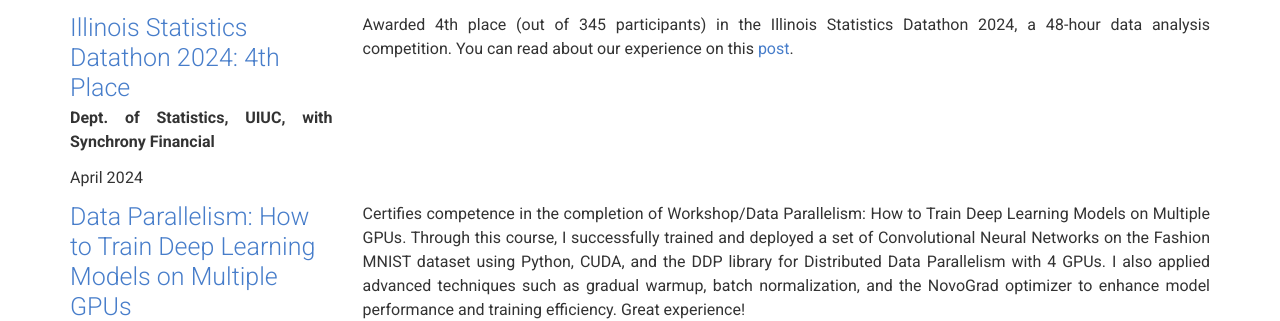
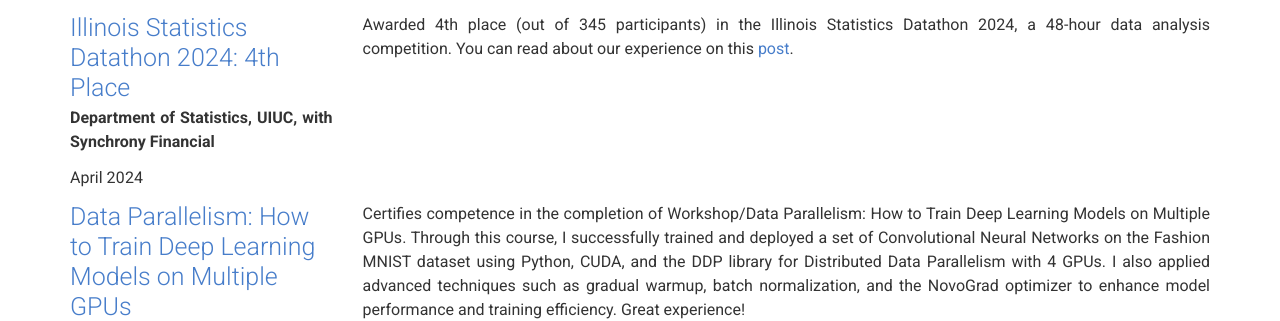
Before and after one commit to fsaudm/fsaudm.github.io, a Jekyll site: the page built from index.md, in a window 1280 px wide and 900 px high, scrolled down 2813 px. Shown: the part 152-473 px from the top of the window. Built offline with Jekyll 4.4.1, drawn with Linux system fonts in a browser that asks for light colours.

Commit message:
some minor things

```diff
--- a/_data/certifications.yml
+++ b/_data/certifications.yml
@@ -6,7 +6,7 @@
     Awarded 3rd place (out of 50 participants) in the ASHBY PRIZE IN COMPUTATIONAL SCIENCE HACKATHON, a competition focused on using LLMs as a front-end to computational workflows. Awarded best presentation recognition for real-time data demo of product!
 
 - title: "Illinois Statistics Datathon 2024: 4th Place"
-  issuer: "Dept. of Statistics, UIUC, with Synchrony Financial"
+  issuer: "Department of Statistics, UIUC, with Synchrony Financial"
   date: "April 2024"
   link: "https://stat.illinois.edu/datathon"
   description: >
--- a/_includes/skills.html
+++ b/_includes/skills.html
@@ -74,6 +74,7 @@
         {% endfor %}
       </ul>
     </div>
+    <br>
 
     <!-- Cloud Computing -->
     <div class="col-xs-12 col-sm-4 col-md-3 col-print-12 left-column">
```
